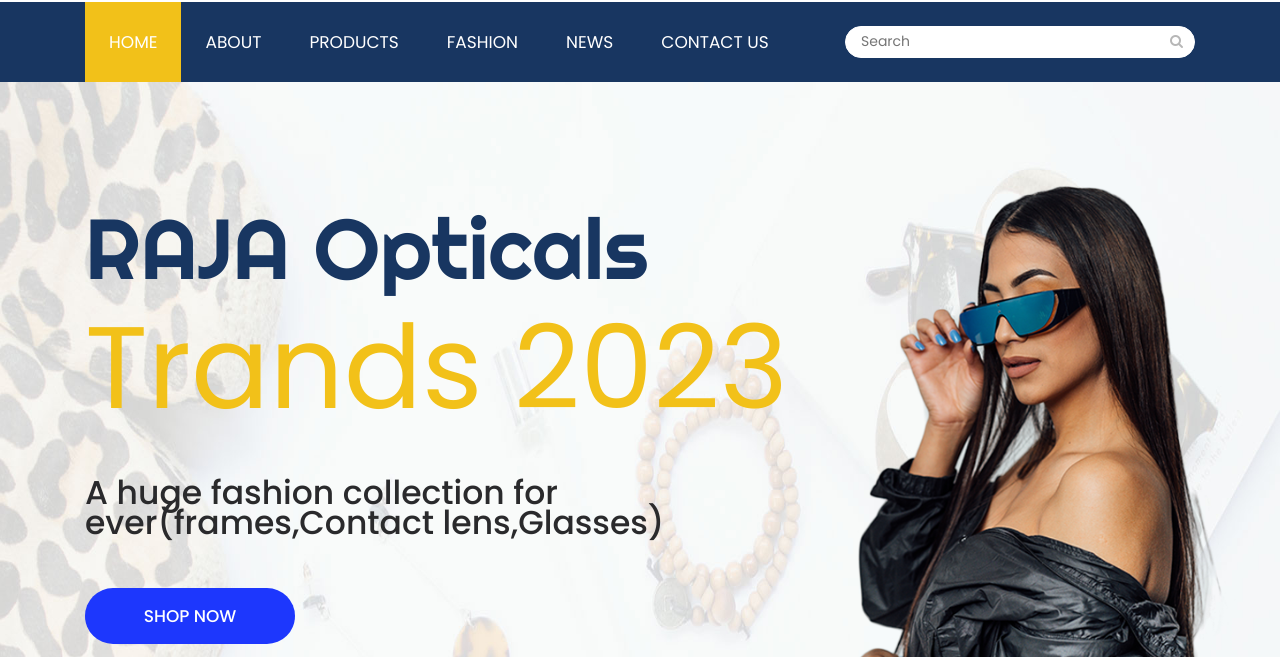
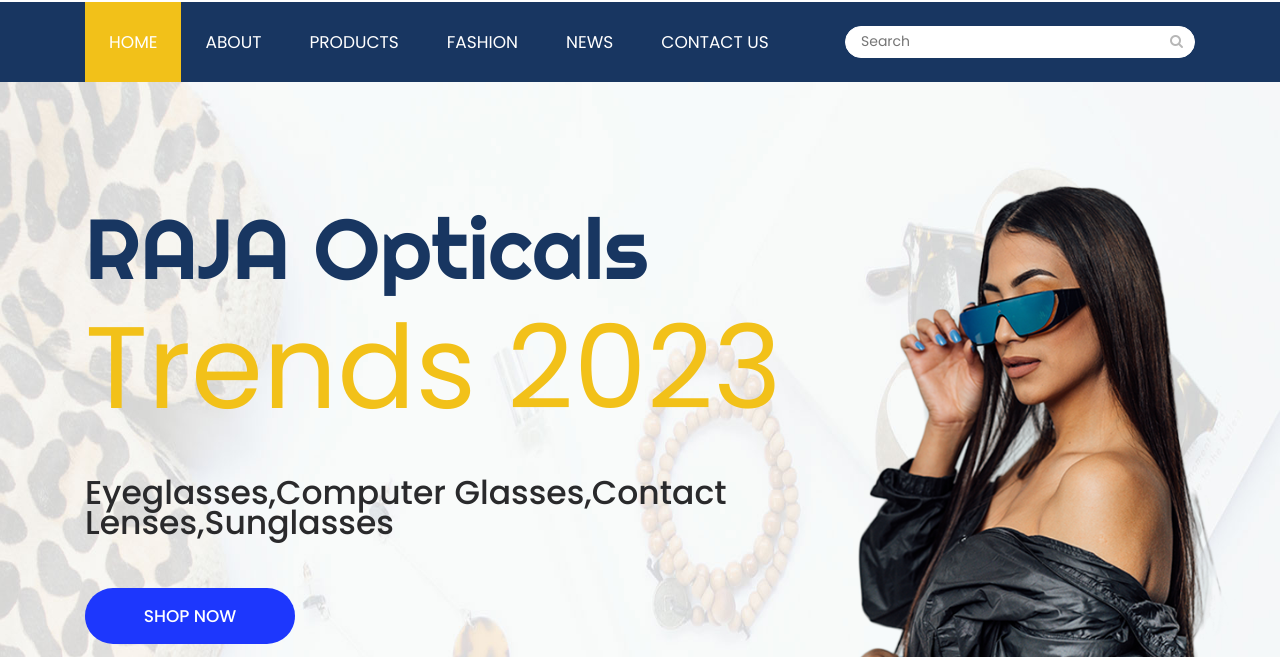
Before and after one commit to Myselftocreate/RAJAOPTICALS, a plain HTML site: page index.html in a window 1280 px wide. Shown: the part 143-800 px from the top of the page. Drawn offline with nearby package versions, Linux system fonts and the light colour scheme; files whose address does not match are found by name.

Commit message:
Update index.html

```diff
--- a/index.html
+++ b/index.html
@@ -149,8 +149,8 @@
             <div class="row">
                <div class="col-md-8">
                   <div class="text-bg">
-                     <h1> <span class="blodark"> RAJA Opticals </span> <br>Trands 2023</h1>
-                     <p>A huge fashion collection for ever(frames,Contact lens,Glasses) </p>
+                     <h1> <span class="blodark"> RAJA Opticals </span> <br>Trends 2023</h1>
+                     <p> Eyeglasses,Computer Glasses,Contact Lenses,Sunglasses </p>
                      <a class="read_more" href="#">Shop now</a>
                   </div>
                </div>
```
